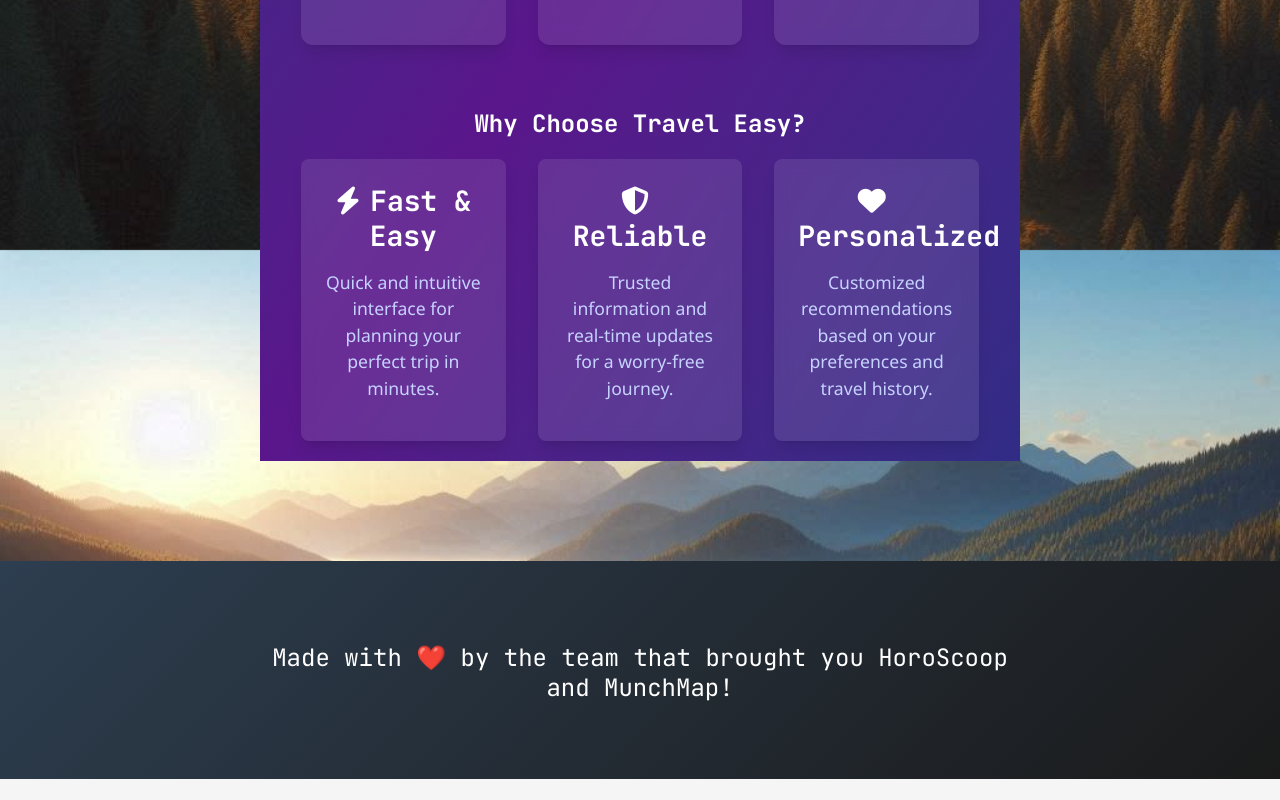
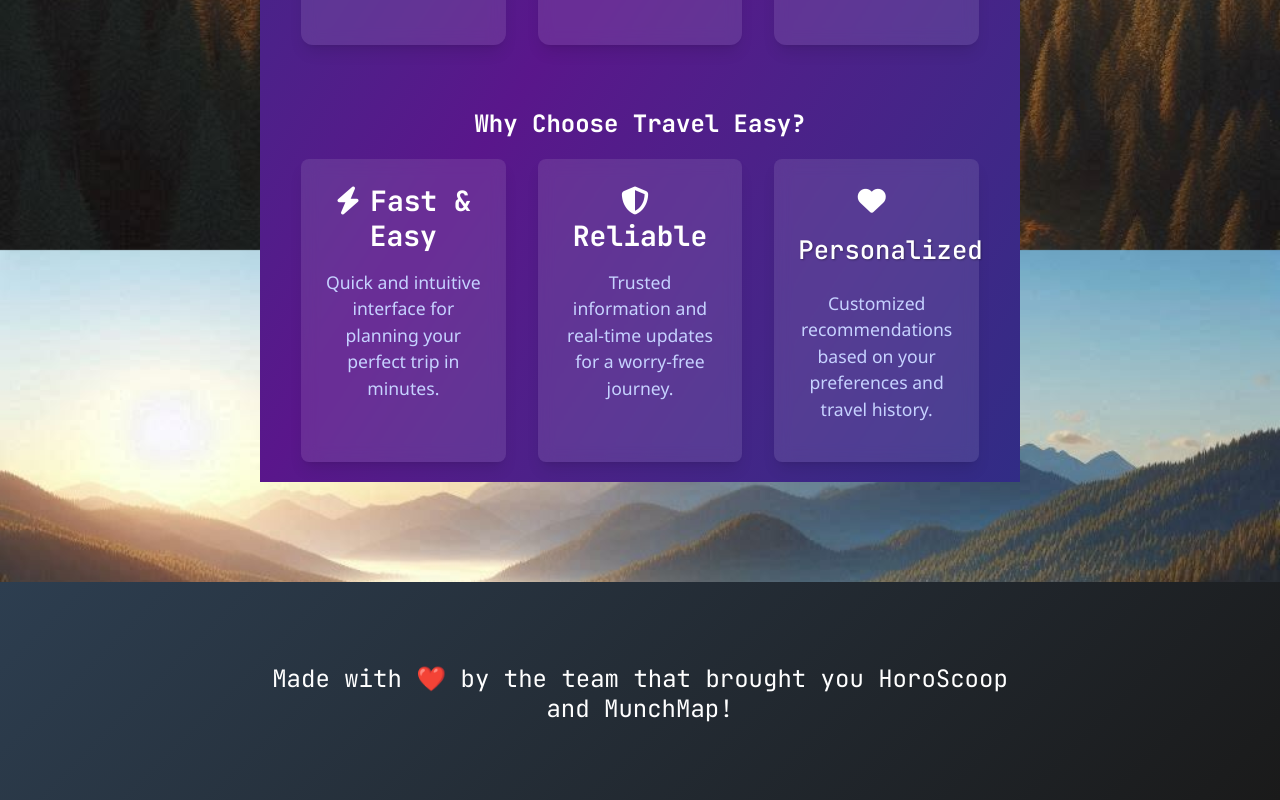
Before and after one commit to eoreilly0906/Travel-Easy, a React (Vite) app in the folder client/: page / in a window 1280 px wide. Shown: the part 1030-1830 px from the top of the page. Before the commit the page ends 1809 px from the top, so only its background shows below. Built offline with nearby package versions, Linux system fonts and the light colour scheme.

Commit message:
landingcss

```diff
--- a/client/src/extra-css/landing.css
+++ b/client/src/extra-css/landing.css
@@ -48,6 +48,17 @@
     background-color: #0056b3;
     transform: translateY(-2px);
     box-shadow: 0 6px 8px rgba(0, 0, 0, 0.2);
+}
+
+.Personalized{
+    font-size: 1.6rem;
+    font-weight: 500;
+    color: #ffffff;
+    margin-top: 1rem;
+    margin-bottom: 1.5rem;
+    text-align: center;
+    padding-right: 3rem;
+    text-shadow: 1px 1px 2px rgba(0, 0, 0, 0.3);
 }
 
 @media (max-width: 640px) {
--- a/client/src/pages/Landing.tsx
+++ b/client/src/pages/Landing.tsx
@@ -91,7 +91,9 @@ const Landing = () => {
             <div className="bg-white/10 backdrop-blur-sm p-6 rounded-lg shadow-lg">
               <h3 className="text-xl font-bold mb-3 text-white">
                 <i className="fas fa-heart mr-2"></i>
+                <div className="Personalized">
                 Personalized
+                </div>
               </h3>
               <p className="text-indigo-200">
                 Customized recommendations based on your preferences and travel history.
```
Also changed, not shown: package.json (+6 -3 lines), 1 other file (tests, documents, lock files or other folders).
